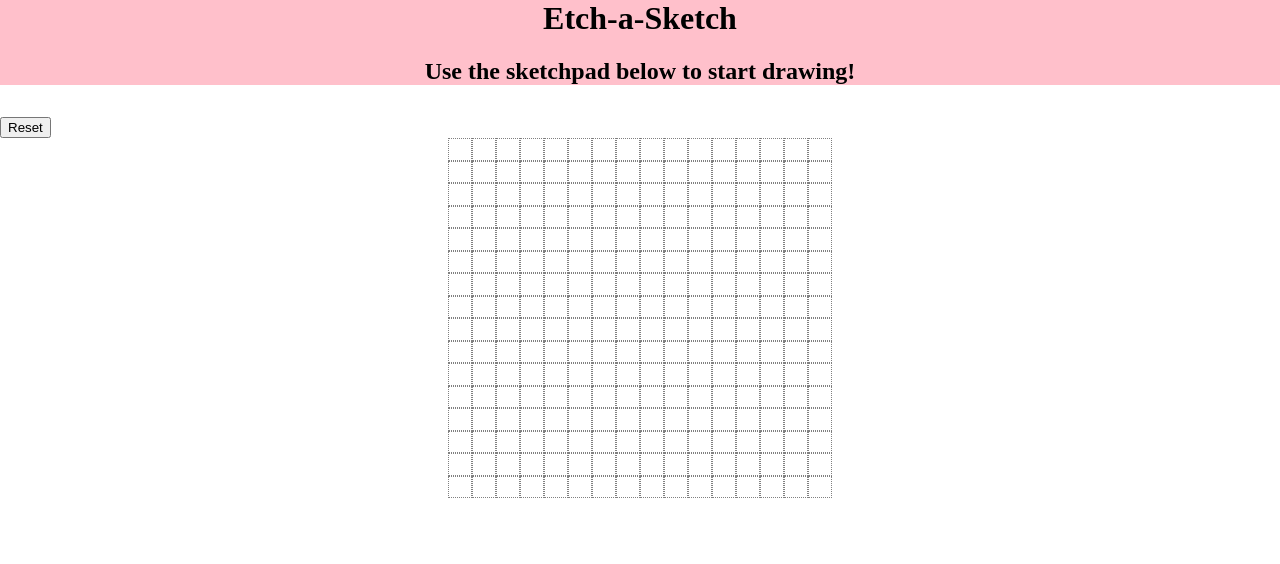
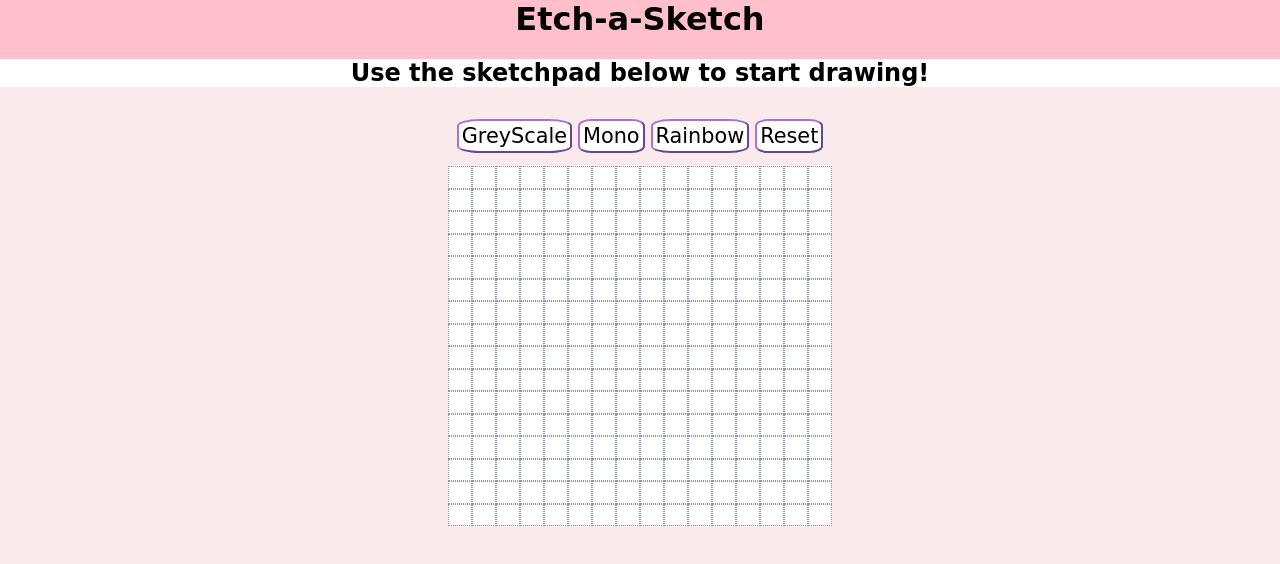
Before and after one commit to CodaSirrah/Etch-a-Sketch, a plain HTML site: page index.html in a window 1280 px wide. Drawn offline with Linux system fonts and the light colour scheme; a web font is replaced by a local one.

Commit message:
Added rainbow and mono functions for the js file. Added additional buttons and changed CSS setting to enhance visuals. 90% functionality.

```diff
--- a/game.js
+++ b/game.js
@@ -1,5 +1,8 @@
 const gridParent = document.querySelector("#gridParent");
 const reset = document.getElementById("reset");
+const mono = document.getElementById("mono");
+const greyScale = document.getElementById("greyScale");
+const rainbow = document.getElementById("rainbow");
 
 function createGrid(n, r) {
     gridParent.style.cssText = `grid-template-rows: repeat(${n}, minmax(0, ${100 / n}%));
@@ -42,14 +45,9 @@ function fiftyShadesOfGrey(e) {
 
 window.onload = createGrid(16);
 
-
-function greyScale(e) {
-    e.addEventListener("mouseover", fiftyShadesOfGrey(e));
-};
-
 const divs = document.querySelectorAll("div");
 divs.forEach((div) => {
-    greyScale(div);
+    fiftyShadesOfGrey(div);
 });
 
 function resetGrid(e) {
@@ -65,8 +63,33 @@ function resetGrid(e) {
         createGrid(gridSize);
         const divs = document.querySelectorAll("div");
         divs.forEach((div) => {
-            greyScale(div);
+            fiftyShadesOfGrey(div);
 });
     });
 };
 reset.addEventListener("click", resetGrid());
+
+function colorRainbow(e) {
+    e.addEventListener("mouseover", () => {
+    string = e.style.backgroundColor.toString();
+    if (!(string.includes("rgb"))) return;
+    let r = Math.floor(Math.random() * 255);
+    let g = Math.floor(Math.random() * 255);
+    let b = Math.floor(Math.random() * 255);
+    console.log(r, g, b);
+    // let newColor = `rgb(${r},${g},${b})`;
+    e.style.backgroundColor = `rgb(${r},${g},${b})`;
+    });
+}
+
+function colorMono(e) {
+    e.addEventListener("mouseover", () => {
+        string = e.style.backgroundColor.toString();
+        if (!(string.includes("rgb"))) return;
+        e.style.backgroundColor = "rgba(10,11,11, 0.5)";
+
+
+});
+};
+
+mono.addEventListener("click", colorMono());
--- a/index.html
+++ b/index.html
@@ -5,16 +5,22 @@
         <meta name="viewport" content="width=device-width, initial-scale=1.0">
         <title>Etch-a-Sketch</title>
         <link rel="stylesheet" href="style.css">
+        <link href="https://fonts.googleapis.com/css2?family=Big+Shoulders+Stencil+Text&display=swap" rel="stylesheet">
     </head>
     <body>
         <header>
-            <h1>Etch-a-Sketch</h1>
-            <h2>Use the sketchpad below to start drawing!</h2>
+            <h1 class="font">Etch-a-Sketch</h1>
+            <h2 class="font">Use the sketchpad below to start drawing!</h2>
         </header>
-        <button id="reset">Reset</button>
-        <div id="wrapper">
-            <div id="gridParent"></div>
-        </div>
+            <div id="buttonContainer">
+                <button id="greyScale" class="font">GreyScale</button>
+                <button id="mono" class="font">Mono</button>
+                <button id="rainbow" class="font">Rainbow</button>
+                <button id="reset" class="font">Reset</button>
+            </div>
+                <div id="wrapper">
+                    <div id="gridParent"></div>
+                </div>
         <script src="game.js"></script>
     </body>
 </html>
--- a/style.css
+++ b/style.css
@@ -2,8 +2,13 @@ html, body {
     margin: 0;
     padding: 0;
     overflow: auto;
+    height: 100%;
 }
 
+body {
+    background-color: rgba(239,154,158, 0.2);
+    z-index: -1;
+}
 
 #wrapper {
     display: flex;
@@ -15,15 +20,21 @@ html, body {
     position: fixed;
     width: 30%;
     height: 45%;
+    background-color: rgb(255, 255, 255);
 }
 
 .gridChildren {
-    border:  1px dotted grey;
+    border: 1px dotted rgba(30, 50, 70, 0.5);
 }
 
 h1, h2 {
     text-align: center;
     margin-top: 0;
+
+}
+h2 {
+    background-color: white;
+    font-size: 1.5rem;
 }
 
 header {
@@ -35,3 +46,22 @@ header {
     display: flex;
     justify-content: center;
 }
+
+#buttonContainer {
+    display: flex;
+    justify-content: center;
+    margin-bottom: 1%;
+}
+
+button {
+    padding: 3px;
+    margin: 0 3px;
+    border-radius: 20%;
+    border-color: rgb(167, 113, 228);
+    background-color: white;
+    font-size: 1.3rem;
+}
+
+.font {
+    font-family: 'Big Shoulders Stencil Text', cursive;
+}
```
